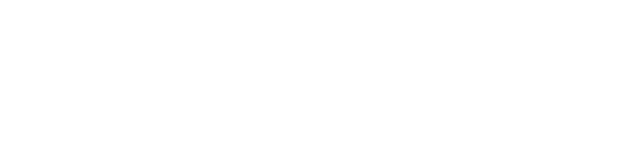
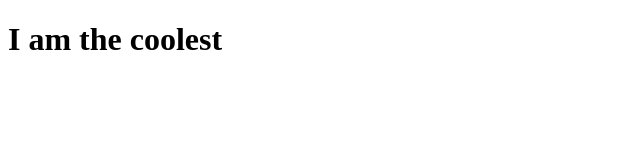
Before and after one commit to KevAtUofA/nginx-static, a plain HTML site: page index.html in a window 1280 px wide. Shown: the whole page, without its empty margins (0-640 px from the left). Drawn offline with Linux system fonts and the light colour scheme.

Commit message:
updated index

```diff
--- a/index.html
+++ b/index.html
@@ -7,7 +7,7 @@
 </head>
 
 <body>
-
+<h1> I am the coolest</h1>
 
 
 </body>
```
